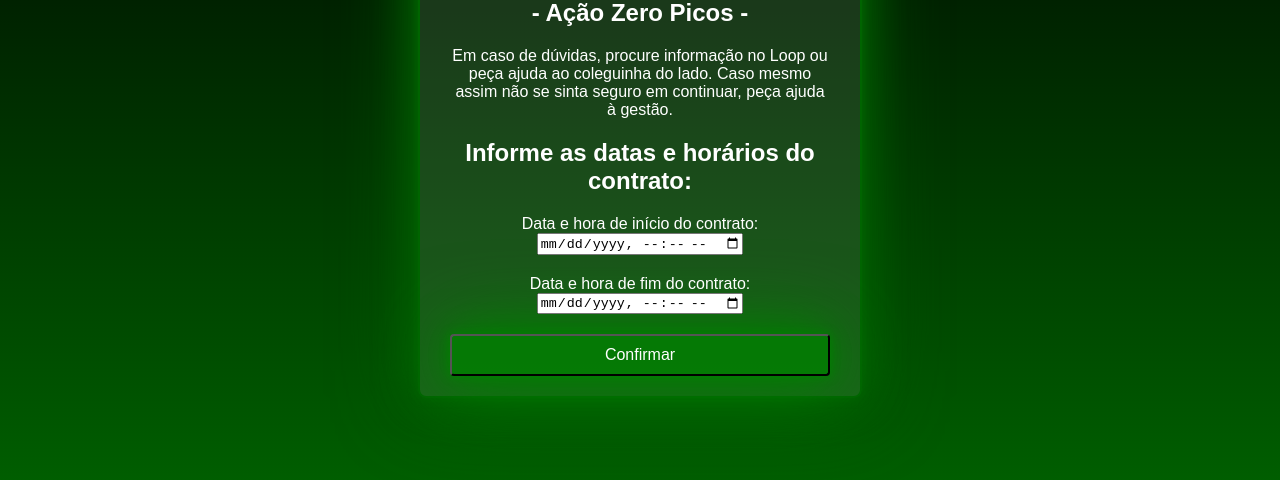
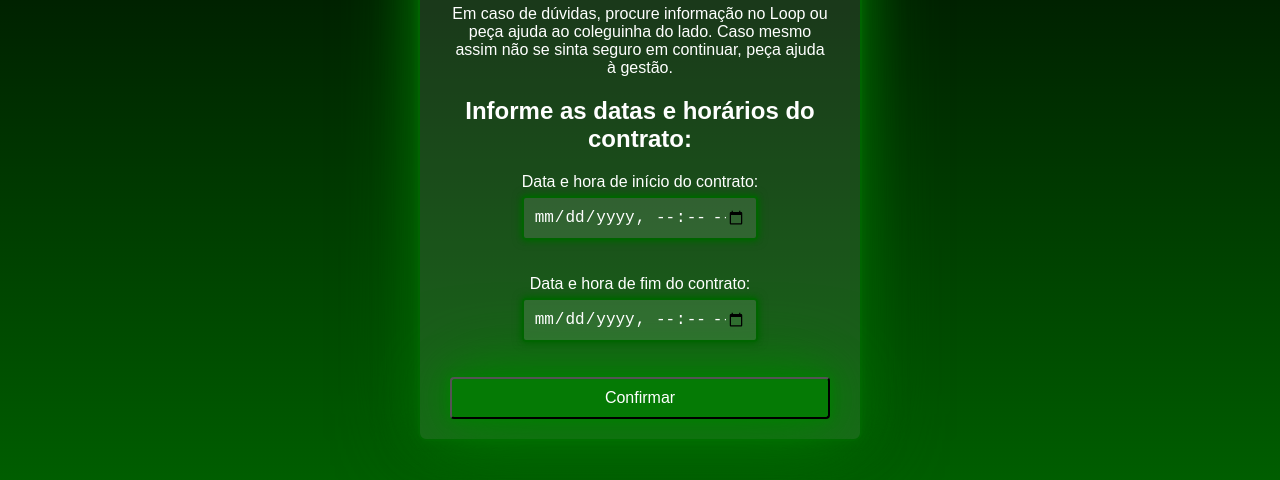
Before and after one commit to evertonzepon/calculadora-g2l, a plain HTML site: page index.html in a window 1280 px wide. Shown: the part 270-750 px from the top of the page. Drawn offline with Linux system fonts and the light colour scheme.

Commit message:
Update styles.css

```diff
--- a/styles.css
+++ b/styles.css
@@ -58,20 +58,25 @@ label {
     color: white;
 }
 
+input[type="datetime-local"],
 input[type="date"],
 input[type="number"] {
-    width: 95%;
+    display: block; /* Garante que o input seja tratado como bloco */
+    box-sizing: border-box; /* Garante que padding e borda sejam incluídos no tamanho total */
+    width: 90%;
+    margin: 0 auto; /* Centraliza horizontalmente */
     padding: 10px;
     margin-top: 5px;
     margin-bottom: 15px;
-    border: 2px solid #364e34; /* Borda verde escuro */
+    border: 2px solid #006400; /* Borda verde escuro */
     border-radius: 4px;
     background-color: rgba(255, 255, 255, 0.1); /* Fundo transparente */
     color: white;
     font-size: 16px;
-    box-shadow: 0 0 5px #000000, 0 0 10px #006400; /* Efeito leve de sombra */
+    box-shadow: 0 0 5px #006400, 0 0 10px #006400; /* Efeito leve de sombra */
 }
 
+input[type="datetime-local"]:focus,
 input[type="date"]:focus,
 input[type="number"]:focus {
     outline: none;
```
